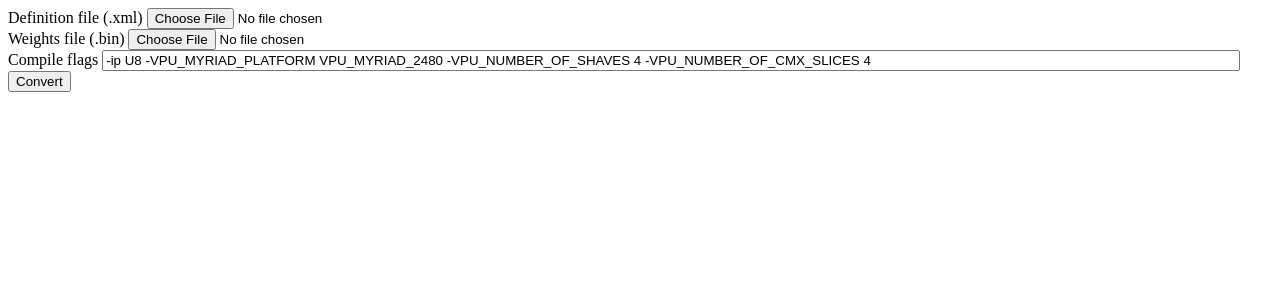
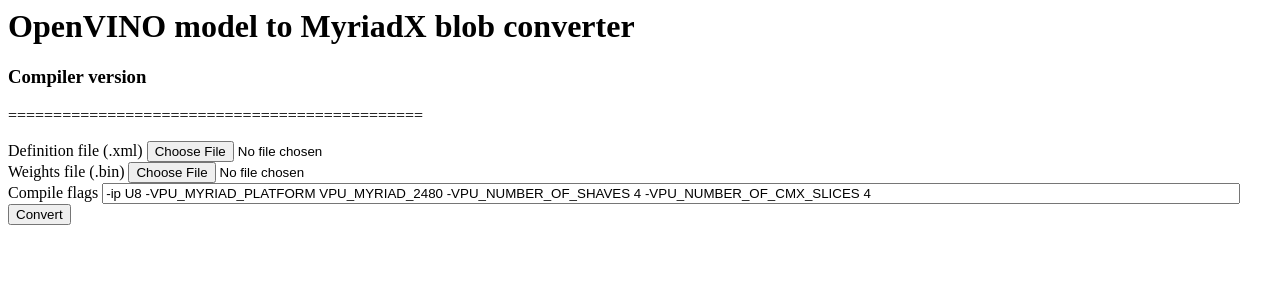
Before and after one commit to luxonis/blobconverter, a Flask app: template templates/form.html in a window 1280 px wide. Shown: the top 300 px of the page. Run offline with Flask 2, Linux system fonts and the light colour scheme; the template is opened without the code that fills it, so the values that code supplies are empty; parts of the project's set-up code (start-up, migrations or seed data) failed here and were passed over.

Commit message:
add version display

```diff
--- a/main.py
+++ b/main.py
@@ -23,7 +23,9 @@
 @app.route("/", methods=['GET', 'POST'])
 def parse():
     if request.method == 'GET':
-        return render_template('form.html')
+        with open("/opt/intel/openvino/deployment_tools/inference_engine/version.txt") as version_f:
+            version = version_f.readlines()
+        return render_template('form.html', version=version)
 
     definition_file = request.files.get('definition', None)
     weights_file = request.files.get('weights', None)
--- a/templates/form.html
+++ b/templates/form.html
@@ -1,4 +1,12 @@
 <form action="/" method="POST" enctype="multipart/form-data">
+    <div>
+        <h1>OpenVINO model to MyriadX blob converter</h1>
+        <h3>Compiler version</h3>
+        {% for line in version %}
+            <p>{{line}}</p>
+        {% endfor %}
+    </div>
+    <p>==============================================</p>
     <div>
         <label for="definitons_file">Definition file (.xml)</label>
         <input type="file" name="definition" id="definitons_file">
```
